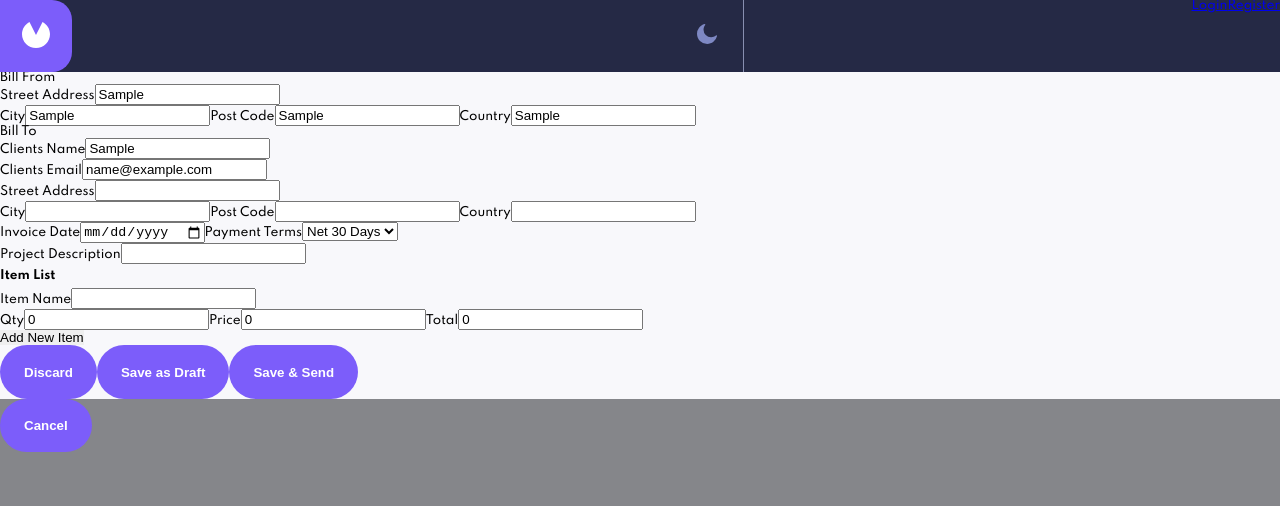
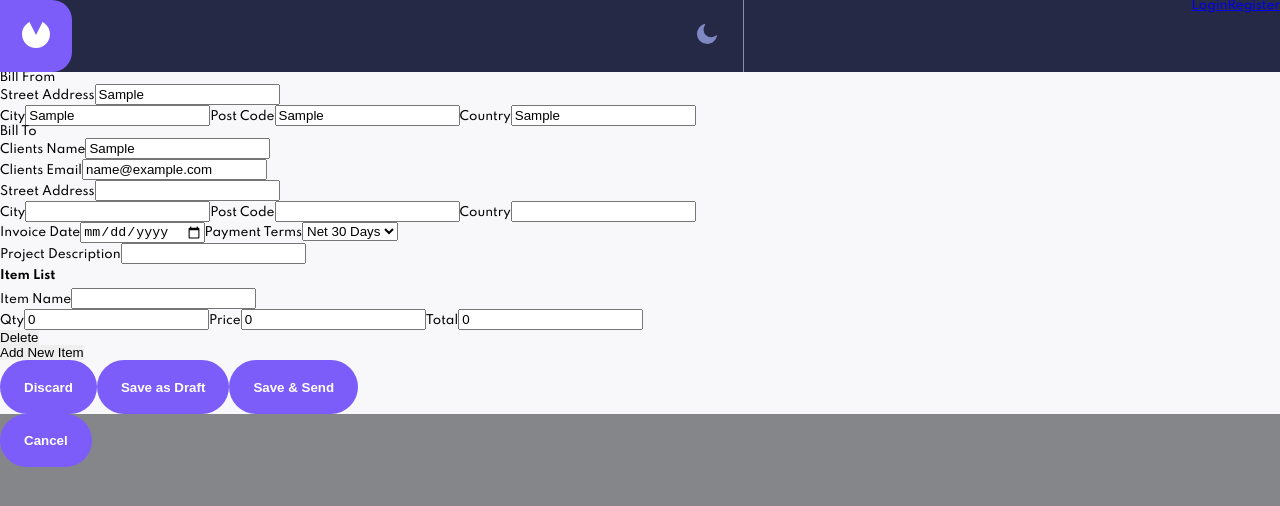
Before and after one commit to ormus395/invoicee, a React (Create React App) app in the folder client/: page / in a window 1280 px wide. Both pictures are taken after typing "Sample", "Sample", "Sample", "Sample", "Sample", "name@example.com" into the empty fields and a click on the button "Add New Item". Shown: the top 506 px of the page. Built offline with nearby package versions, Linux system fonts and the light colour scheme.

Commit message:
Can delete added invoice items on the front end invoice form

```diff
--- a/client/src/components/InvoiceForm/InvoiceForm.js
+++ b/client/src/components/InvoiceForm/InvoiceForm.js
@@ -70,6 +70,24 @@ const InvoiceForm = () => {
       });
     }
   };
+
+  const deleteItem = (e, id) => {
+    e.preventDefault();
+    console.log("Ible been clicked");
+    const itemId = id;
+    let changedItems = formState.items.filter((item) => {
+      if (item.id !== itemId) {
+        return item;
+      }
+    });
+
+    console.log(changedItems);
+
+    const changedFormState = Object.assign({}, formState);
+    changedFormState.items = changedItems;
+    setFormState(changedFormState);
+  };
+
   return (
     <div className="invoice-form">
       <form>
@@ -225,6 +243,7 @@ const InvoiceForm = () => {
                     value={item.total}
                   />
                 </div>
+                <button onClick={(e) => deleteItem(e, item.id)}>Delete</button>
               </div>
             ))}
           </div>
```
